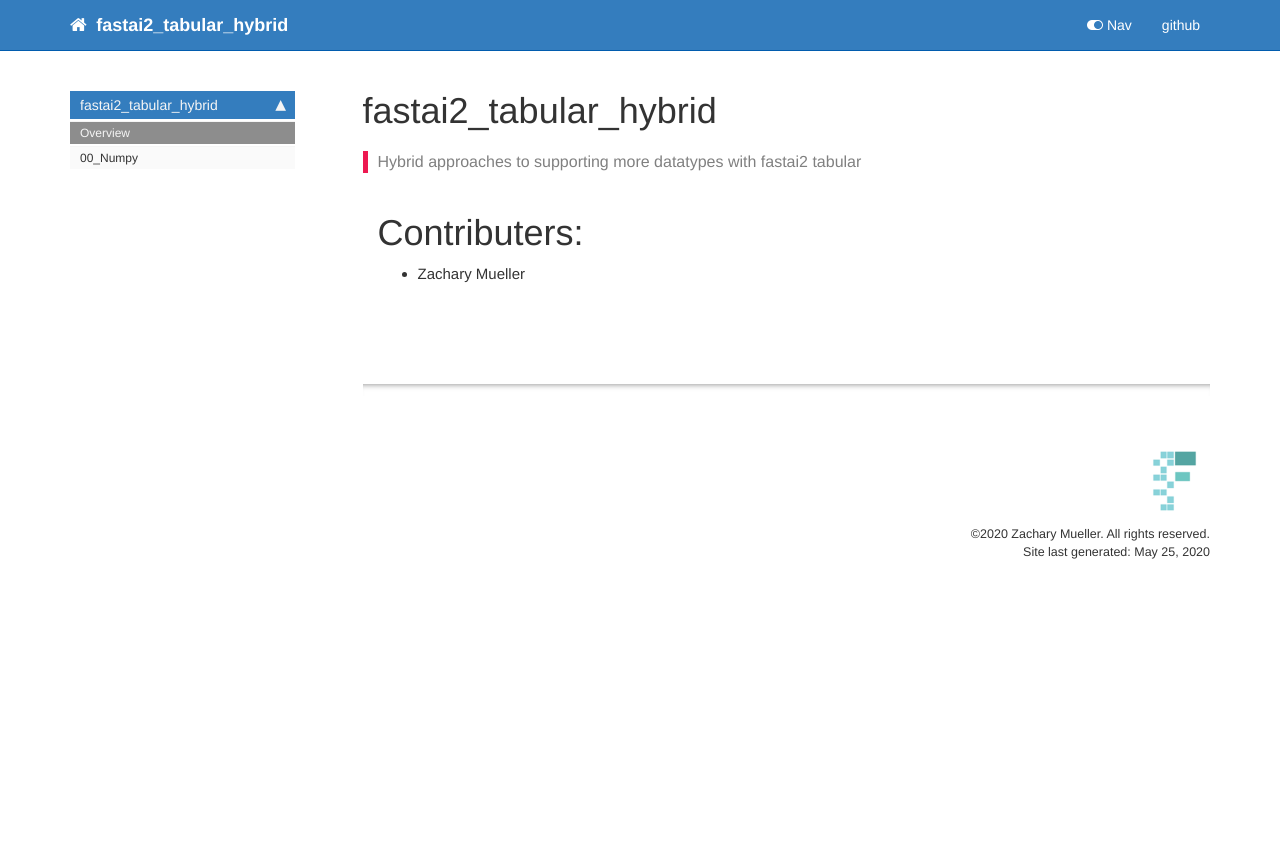
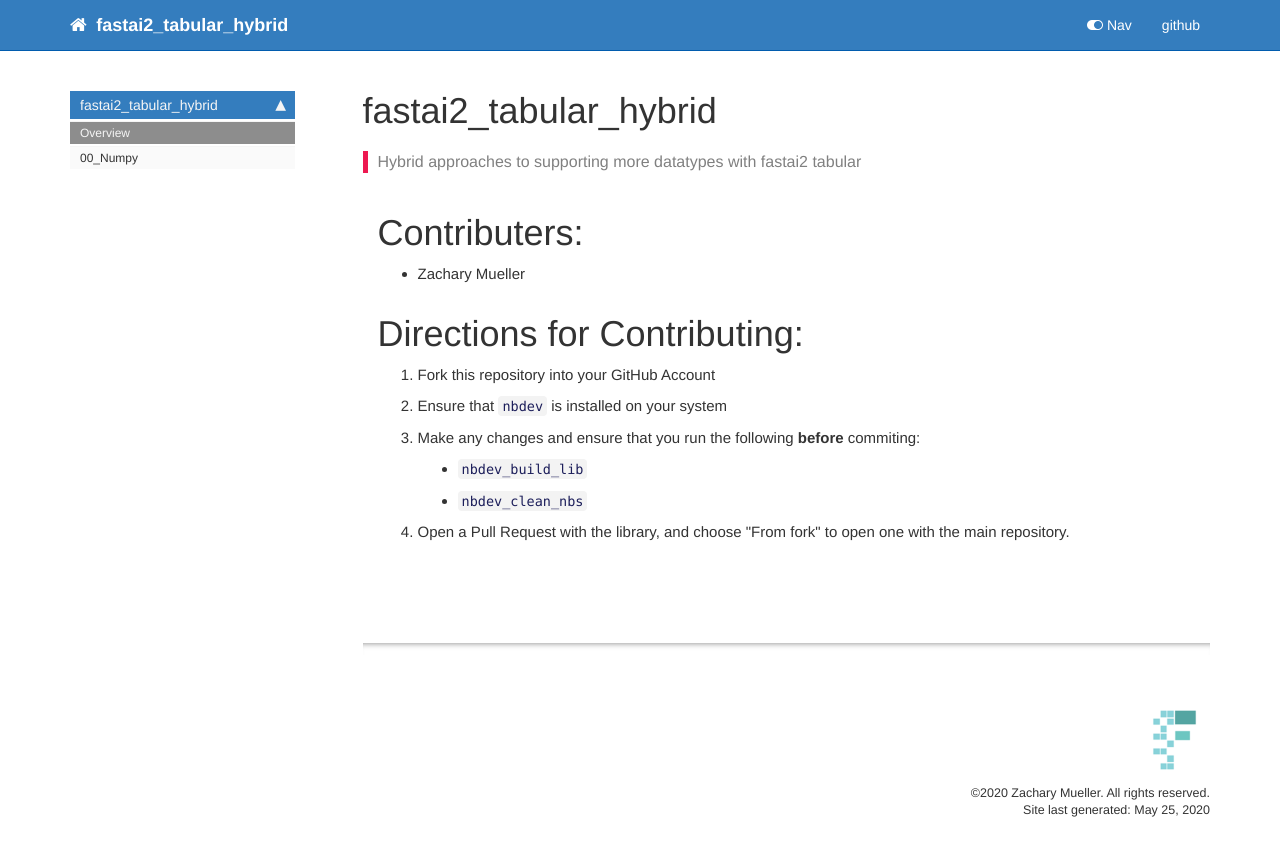
Before and after one commit to muellerzr/fastai2_tabular_hybrid, a Jekyll site: the page built from docs/index.html, in a window 1280 px wide. Shown: the top 856 px of the page. Built offline with Jekyll 4.4.1, drawn with Linux system fonts in a browser that asks for light colours; nearby versions of some CDN libraries; comment, search, counter and statistics services are not loaded.

Commit message:
expand directions

```diff
--- a/docs/index.html
+++ b/docs/index.html
@@ -36,4 +36,20 @@
 </div>
 </div>
 </div>
+<div class="cell border-box-sizing text_cell rendered"><div class="inner_cell">
+<div class="text_cell_render border-box-sizing rendered_html">
+<h1 id="Directions-for-Contributing:">Directions for Contributing:<a class="anchor-link" href="#Directions-for-Contributing:"> </a></h1><ol>
+<li>Fork this repository into your GitHub Account</li>
+<li>Ensure that <code>nbdev</code> is installed on your system</li>
+<li>Make any changes and ensure that you run the following <strong>before</strong> commiting:<ul>
+<li><code>nbdev_build_lib</code></li>
+<li><code>nbdev_clean_nbs</code></li>
+</ul>
+</li>
+<li>Open a Pull Request with the library, and choose "From fork" to open one with the main repository.</li>
+</ol>
+
 </div>
+</div>
+</div>
+</div>
```
Also changed, not shown: README.md, 1 other file.
